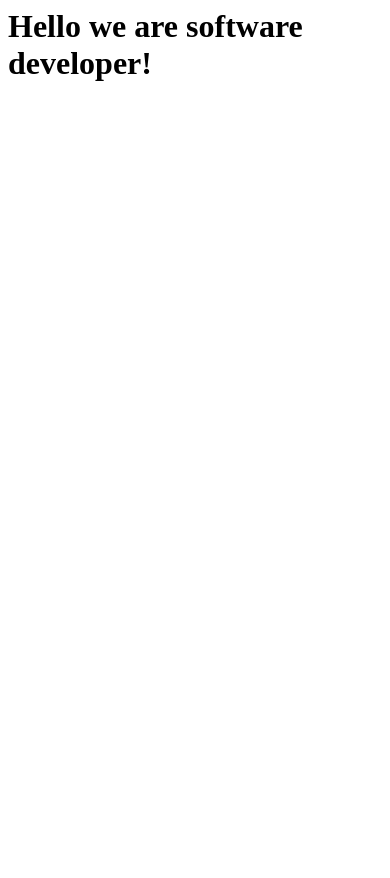
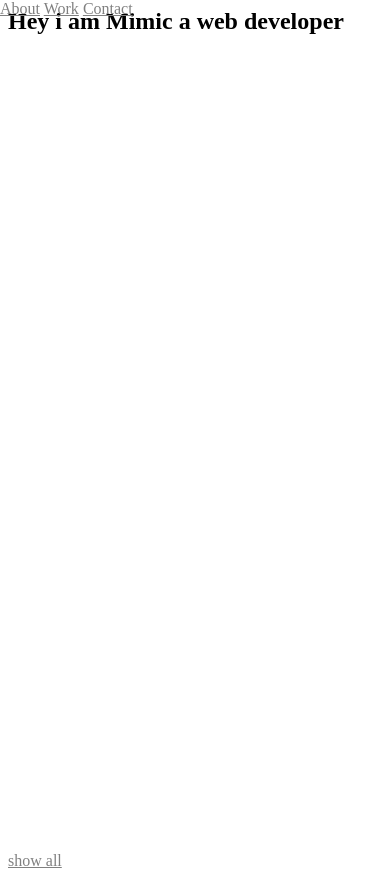
Before and after one commit to Shilekhaffy/Microverse-trial, a plain HTML site: page index.html in a window 390 px wide. Before the commit the page ends 844 px from the top, so only its background shows below. Drawn offline with Linux system fonts and the light colour scheme.

Commit message:
adding portfolio contents

```diff
--- a/index.html
+++ b/index.html
@@ -4,9 +4,26 @@
     <meta http-equiv="X-UA-Compatible" content="IE=edge" />
     <meta name="viewport" content="width=device-width, initial-scale=1.0" />
     <title>Document</title>
-    <link rel="stylesheet" href="style.css" />
+    <link rel="stylesheet" href="styles.css" />
   </head>
   <body>
-  <h1> Hello we are software developer!</h1>
+  <nav id="navbar">
+   <a href="#welcome-section">About</a>
+    <a href="#projects">Work</a>
+     <a href="#">Contact</a>
+</nav>
+<section id="welcome-section">
+  <h1> Hey i am Mimic <span> a web developer </span> <h1> </section>
+
+<section id="projects">
+  <div class="project-tile"> <a href="#"></a> </div>
+  <div class="project-tile"> </div>
+  <div class="project-tile"> </div>
+  <div class="project-tile"> </div>
+  <div class="project-tile"> </div>
+  <div class="project-tile"> </div> </section>
+
+<a href="#" target="_blank" id="profile-link"> show all</a>
+
   </body>
 </html>
--- /dev/null
+++ b/styles.css
@@ -0,0 +1,15 @@
+@media only screen and (max-width: 600px) {
+  a {
+    color: gray;
+  }
+}
+
+#welcome-section {
+  height: 100vh;
+}
+
+#navbar {
+  position: fixed;
+  top: 0;
+  left: 0;
+}
```
Also changed, not shown: style.css (deleted).
